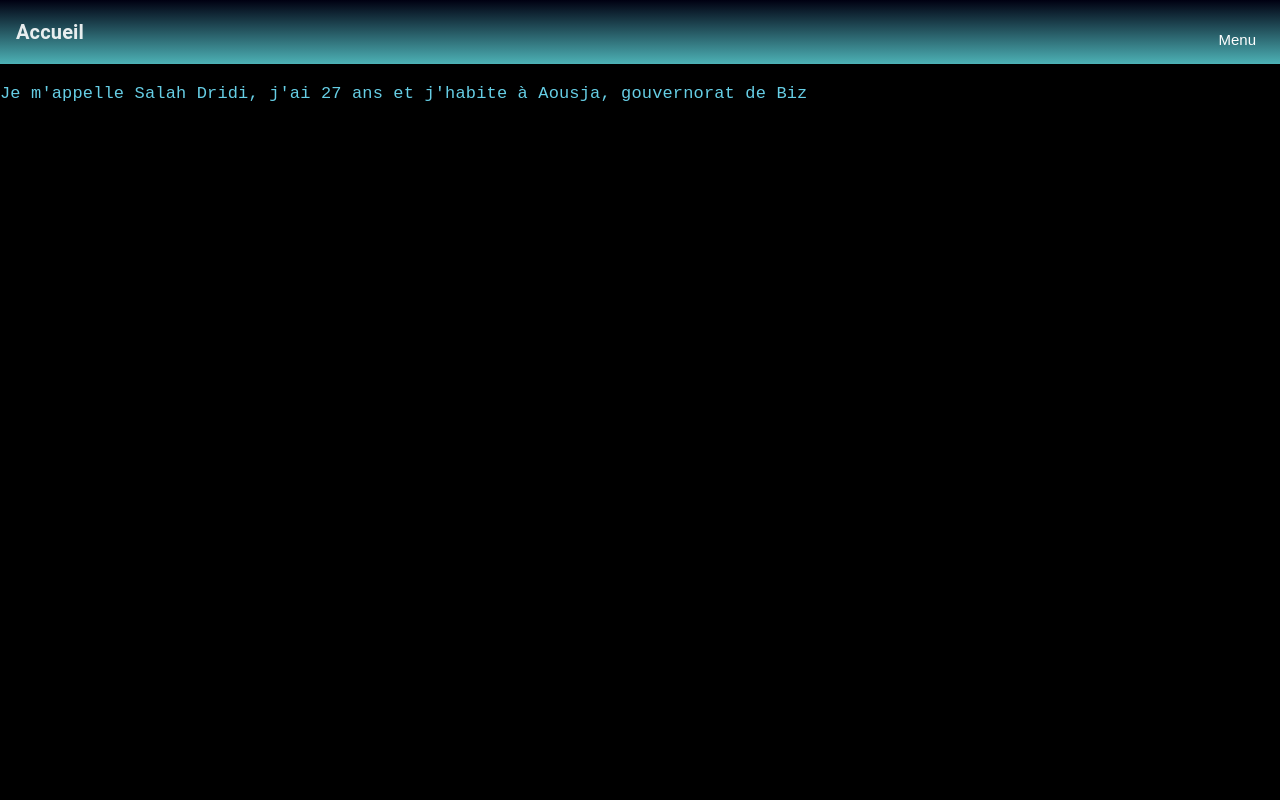
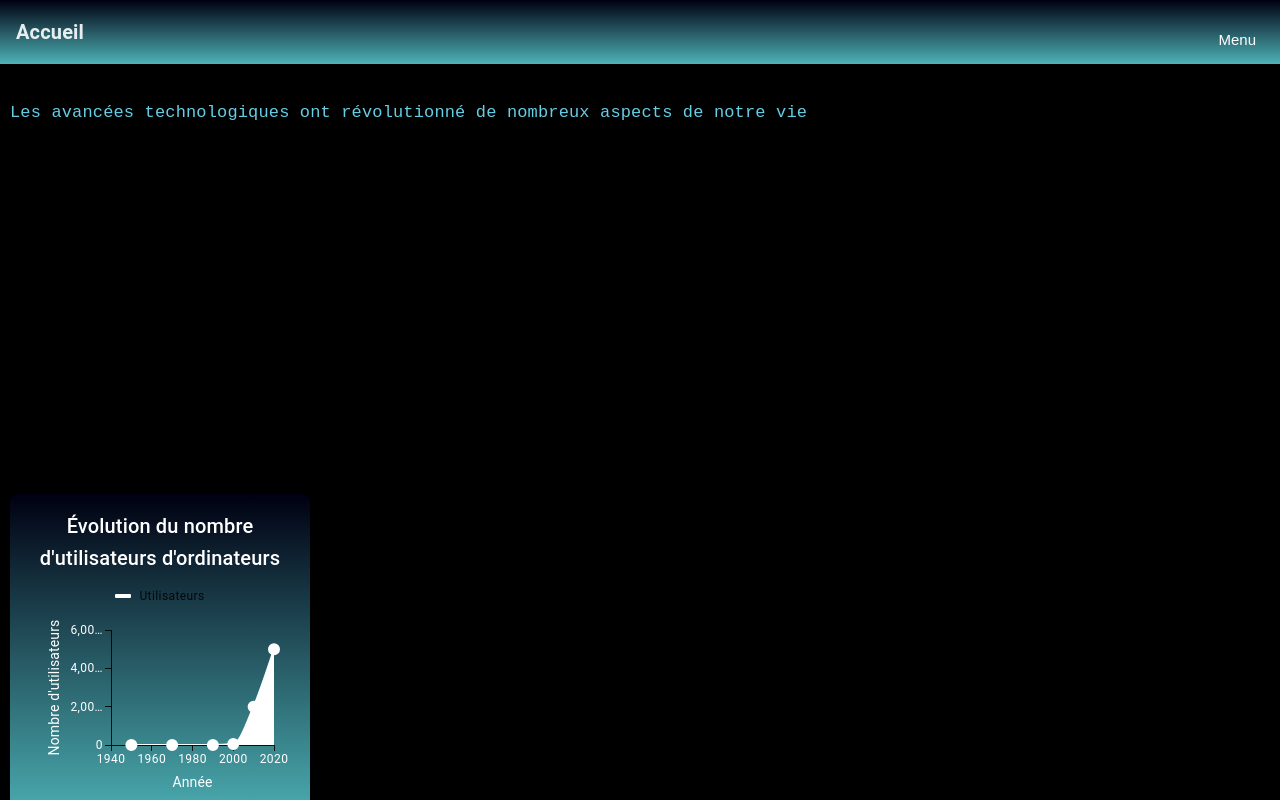
Before and after one commit to salah-dridi/mon-portfolio, a React (Create React App) app: page / in a window 1280 px wide. Built offline with nearby package versions, Linux system fonts and the light colour scheme; some icons are missing.

Commit message:
version 1 home page

```diff
--- a/package.json
+++ b/package.json
@@ -8,6 +8,7 @@
     "@emotion/styled": "^11.14.1",
     "@mui/icons-material": "^7.2.0",
     "@mui/material": "^7.2.0",
+    "@mui/x-charts": "^8.9.0",
     "@testing-library/dom": "^10.4.0",
     "@testing-library/jest-dom": "^6.6.3",
     "@testing-library/react": "^16.3.0",
@@ -18,6 +19,7 @@
     "react-icons": "^5.5.0",
     "react-router-dom": "^7.7.0",
     "react-scripts": "5.0.1",
+    "recharts": "^3.1.0",
     "web-vitals": "^2.1.4"
   },
   "scripts": {
--- /dev/null
+++ b/src/Components/BasicLineChart.js
@@ -0,0 +1,44 @@
+import * as React from 'react';
+import { LineChart } from '@mui/x-charts/LineChart';
+import { Typography, Box } from '@mui/material';
+
+export default function BasicLineChart() {
+  return (
+    <Box sx={{ width: 300, borderRadius: 2, p: 2 ,background:'linear-gradient(to bottom, #001, #4db2b6)'}}>
+      <Typography
+        variant="h6"
+        align="center"
+        sx={{ mb: 1, color: '#ffffff' }} // لون العنوان
+      >
+        Évolution du nombre d'utilisateurs d'ordinateurs
+      </Typography>
+      <LineChart
+        xAxis={[
+          {
+            data: [1950, 1970, 1990, 2000, 2010, 2020],
+            label: 'Année',
+            valueFormatter: (value) => `${value}`,
+            labelStyle: { fill: '#ffffff' },
+            tickLabelStyle: { fill: '#ffffff' },
+          }
+        ]}
+        yAxis={[
+          {
+            label: "Nombre d'utilisateurs",
+            labelStyle: { fill: '#ffffff' },
+            tickLabelStyle: { fill: '#ffffff' },
+          }
+        ]}
+        series={[
+          {
+            data: [1000, 10000, 1000000, 50000000, 2000000000, 5000000000],
+            area: true,
+            label: 'Utilisateurs',
+            color: '#ffffff'
+          },
+        ]}
+        height={200}
+      />
+    </Box>
+  );
+}
--- a/src/Data/HomeParagraphe.js
+++ b/src/Data/HomeParagraphe.js
@@ -1,7 +1,8 @@
-const homeparagraphe = `Je m'appelle Salah Dridi, j'ai 27 ans et j'habite à Aousja, gouvernorat de Bizerte.
-Je suis passionné par les algorithmes et la programmation. C'est pourquoi, après avoir obtenu mon baccalauréat en 2020, j'ai poursuivi mes études en sciences de l'informatique, spécialité génie logiciel et systèmes d'information, et j'ai obtenu mon diplôme de licence en 2023.
-Quant à mes stages, j'en ai effectué deux. Mon stage le plus intéressant a été réalisé au sein du centre d'innovation Ras Jbal, où j'ai développé une application mobile pour l’allocation saisonnière des plages et des parkings en utilisant React Native, Node.js et PostgreSQL.
-En plus de mes stages, j'ai suivi une formation en Python avec MicrosoftisiKef, ainsi qu'une formation en React.js, Node.js et MongoDB.
-Concernant mes projets, j’ai travaillé sur le développement d’un ERP pour mon ancienne entreprise, en tant qu’encadrant technique d’une équipe d’étudiants. Nous avons utilisé des technologies comme React.js, React Native, Node.js et MongoDB.`;
+const homeparagraphe1 = `
+Les avancées technologiques ont révolutionné de nombreux aspects de notre vie quotidienne, apportant des solutions innovantes et des opportunités sans précédent.
+L’informatique, en tant que domaine clé de ces avancées, s’est diversifiée en plusieurs branches et technologies, couvrant ainsi de nouvelles perspectives.
+Attiré depuis mon jeune âge par cet univers en constante évolution, j’ai choisi l’informatique comme spécialité lors de mon orientation universitaire.
+Cette passion est rapidement devenue une véritable obsession : j’aime apprendre, comprendre, tester, résoudre, et améliorer tout ce qui touche au digital.
+Pour découvrir plus sur mon parcours, mes compétences, et mes projets, je vous invite à explorer les différentes sections du site à travers le menu ci-dessus.`;
 
-export default homeparagraphe;
+export default homeparagraphe1;
--- a/src/pages/Home.js
+++ b/src/pages/Home.js
@@ -1,5 +1,7 @@
 import { useState, useEffect } from 'react';
-import homeparagraphe from '../Data/HomeParagraphe';
+import homeparagraphe1 from '../Data/HomeParagraphe';
+import BasicLineChart from '../Components/BasicLineChart';
+
 function Typewriter({ text, speed = 100 }) {
   const [displayedText, setDisplayedText] = useState('');
 
@@ -14,13 +16,19 @@ function Typewriter({ text, speed = 100 }) {
     return () => clearInterval(interval);
   }, [text, speed]);
 
+  const lines = displayedText.split('\n');
+
   return (
-    <p style={{ color: '#66cee5ff' }}>
-      {displayedText}
+    <p style={{ color: '#66cee5ff', whiteSpace: 'pre-wrap', margin: 0 }}>
+      {lines.map((line, index) => (
+        <span key={index}>
+          {line}
+          {index < lines.length - 1 && <br />}
+        </span>
+      ))}
     </p>
   );
 }
-
 
 function Home() {
   return (
@@ -28,12 +36,26 @@ function Home() {
       style={{
         minHeight: '100vh',
         backgroundColor: 'black',
-    display: 'flex',
         fontSize: '17px',
         fontFamily: 'monospace',
+        padding: 10,
+        display: 'flex',
+        flexDirection: 'column',
       }}
     >
-      <Typewriter text={homeparagraphe} speed={70} />
+
+      <div
+        style={{
+          minHeight: 400,
+
+          overflow: 'hidden',
+          marginBottom: 20,
+        }}
+      >
+        <Typewriter text={homeparagraphe1} speed={70} />
+      </div>
+
+      <BasicLineChart />
     </div>
   );
 }
```
Also changed, not shown: src/Components/CourbeInformatique.js (added, +20 -0 lines), src/Data/InformatiqueData.js (added, +11 -0 lines), src/pages/About.js (line endings or trailing spaces), 1 other file (tests, documents, lock files or other folders). Lines whose indentation alone changed are shown as unchanged.
